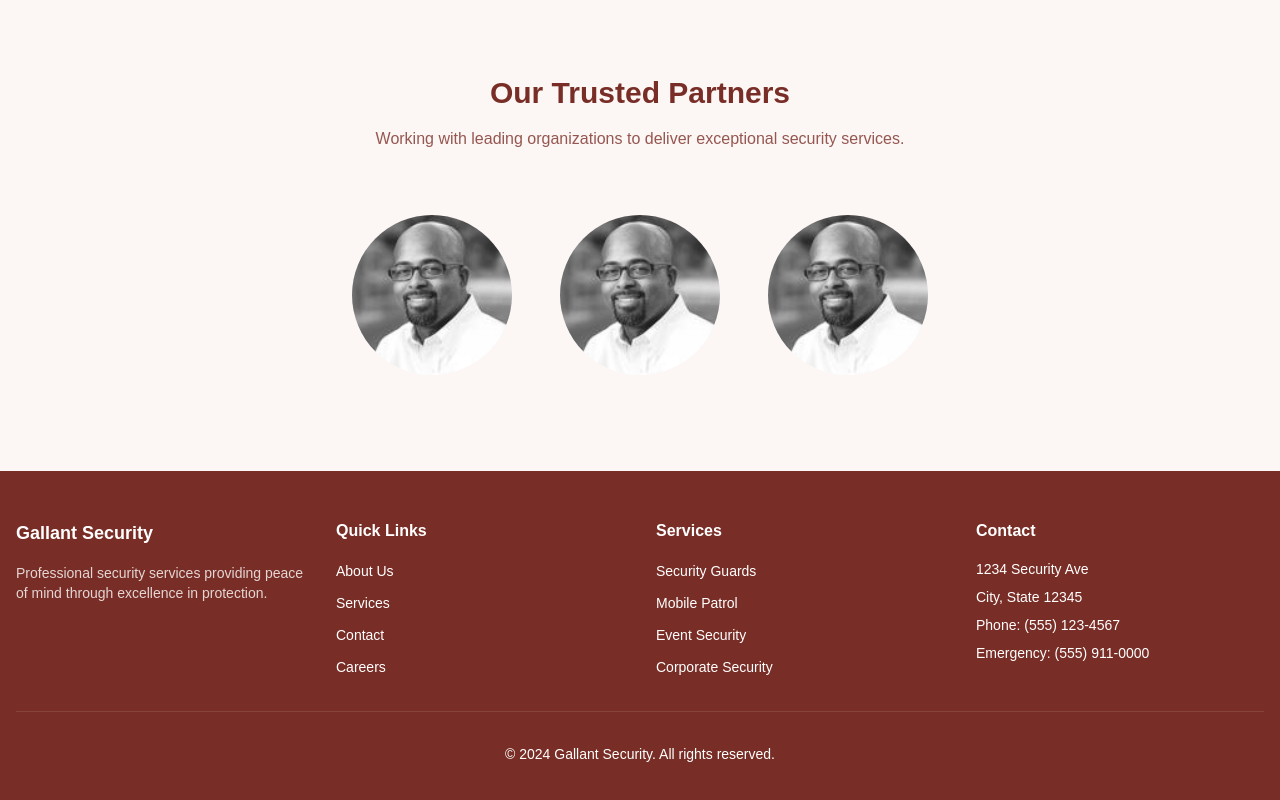
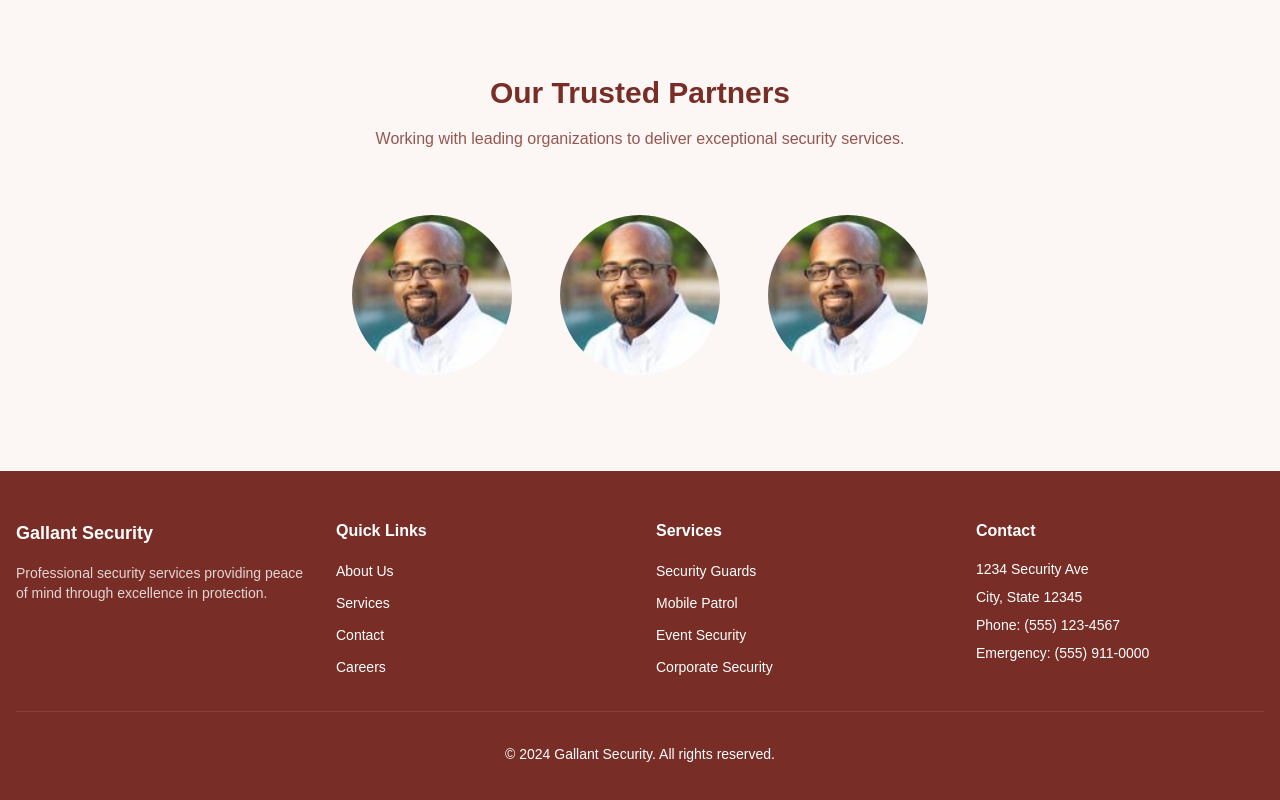
Before and after one commit to ojokne/gallant-security, a Next.js app: page /about in a window 1280 px wide. Shown: the part 3634-4434 px from the top of the page. Built offline with nearby package versions, Linux system fonts and the light colour scheme.

Commit message:
Remove grayscale

```diff
--- a/app/about/page.jsx
+++ b/app/about/page.jsx
@@ -400,7 +400,7 @@ export default function AboutPage() {
                       src={partner.logo}
                       alt={partner.name}
                       fill
-                      className="object-contain filter grayscale hover:grayscale-0 transition-all rounded-full"
+                      className="object-contain filter  transition-all rounded-full"
                     />
                   </div>
                 </motion.div>
```
